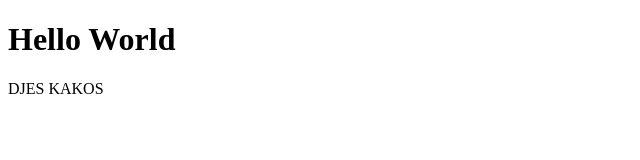
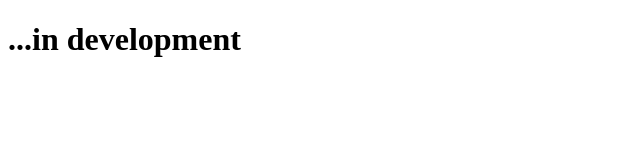
Before and after one commit to jasmingrbo/jasmingrbo.github.io, a plain HTML site: page index.html in a window 1280 px wide. Shown: the whole page, without its empty margins (0-640 px from the left). Drawn offline with Linux system fonts and the light colour scheme.

Commit message:
Update index.html

```diff
--- a/index.html
+++ b/index.html
@@ -1,7 +1,6 @@
 <!DOCTYPE html>
 <html>
 <body>
-<h1>Hello World</h1>
-<p>DJES KAKOS</p>
+<h1>...in development</h1>
 </body>
 </html>
```
